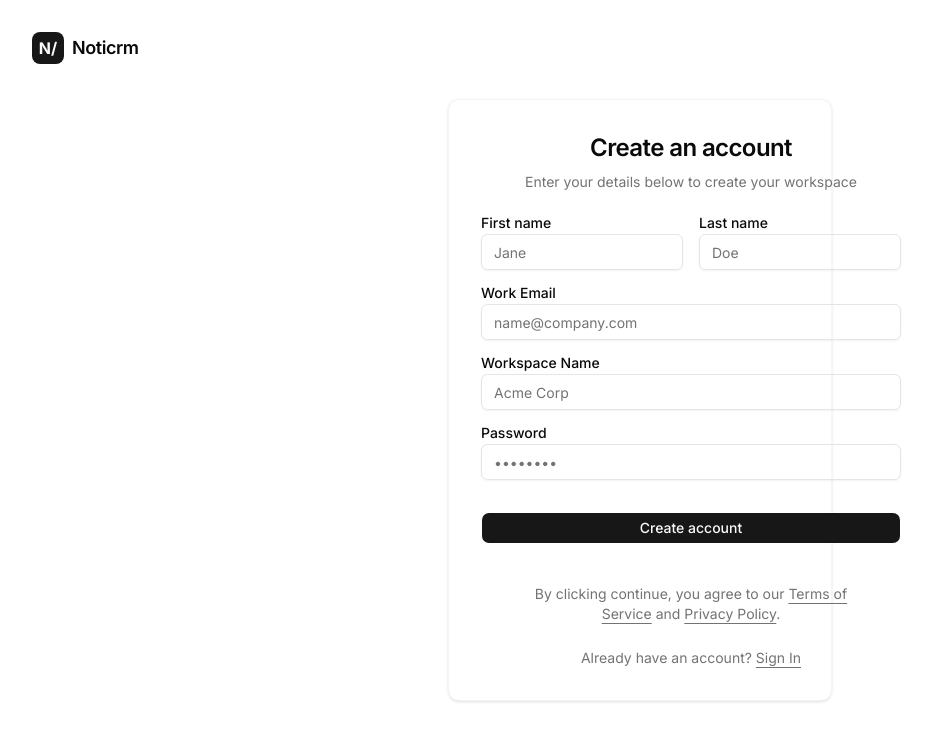
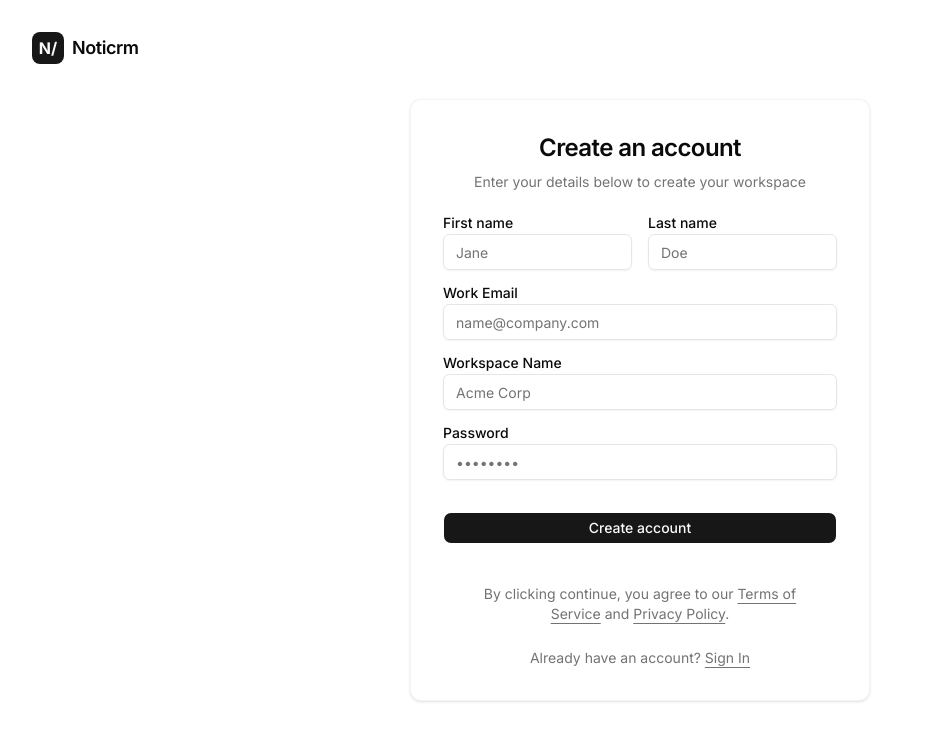
Before and after one commit to cloudindev/noticrm, a Next.js app: page /register in a window 1280 px wide. Shown: the top 740 px of the page, without its empty margins (0-932 px from the left). Built offline with nearby package versions, Linux system fonts and the light colour scheme.

Commit message:
fix(ui): dynamic auth form widths to prevent horizontal crop

```diff
--- a/src/app/(auth)/forgot-password/page.tsx
+++ b/src/app/(auth)/forgot-password/page.tsx
@@ -4,7 +4,7 @@ import { ForgotPasswordForm } from "@/features/auth/components/form-forgot-passw
 
 export default function ForgotPasswordPage() {
   return (
-    <div className="flex w-full flex-col justify-center space-y-6 sm:w-[380px]">
+    <div className="flex w-full flex-col justify-center space-y-6">
       <div className="flex flex-col space-y-2 text-center">
         <h1 className="text-2xl font-semibold tracking-tight">
           Reset password
--- a/src/app/(auth)/layout.tsx
+++ b/src/app/(auth)/layout.tsx
@@ -16,7 +16,7 @@ export default function AuthLayout({
           <span className="text-lg font-semibold tracking-tight">Noticrm</span>
         </Link>
       </div>
-      <div className="w-full max-w-sm rounded-xl border border-border/40 bg-card p-8 shadow-sm">
+      <div className="w-full max-w-[460px] rounded-xl border border-border/40 bg-card p-6 sm:p-8 shadow-sm">
         {children}
       </div>
     </div>
--- a/src/app/(auth)/login/page.tsx
+++ b/src/app/(auth)/login/page.tsx
@@ -4,7 +4,7 @@ import { LoginForm } from "@/features/auth/components/form-login";
 
 export default function LoginPage() {
   return (
-    <div className="flex w-full flex-col justify-center space-y-6 sm:w-[380px]">
+    <div className="flex w-full flex-col justify-center space-y-6">
       <div className="flex flex-col space-y-2 text-center">
         <h1 className="text-2xl font-semibold tracking-tight">
           Welcome back
--- a/src/app/(auth)/register/page.tsx
+++ b/src/app/(auth)/register/page.tsx
@@ -3,7 +3,7 @@ import { RegisterForm } from "@/features/auth/components/form-register";
 
 export default function RegisterPage() {
   return (
-    <div className="flex w-full flex-col justify-center space-y-6 sm:w-[420px]">
+    <div className="flex w-full flex-col justify-center space-y-6">
       <div className="flex flex-col space-y-2 text-center">
         <h1 className="text-2xl font-semibold tracking-tight">
           Create an account
```
